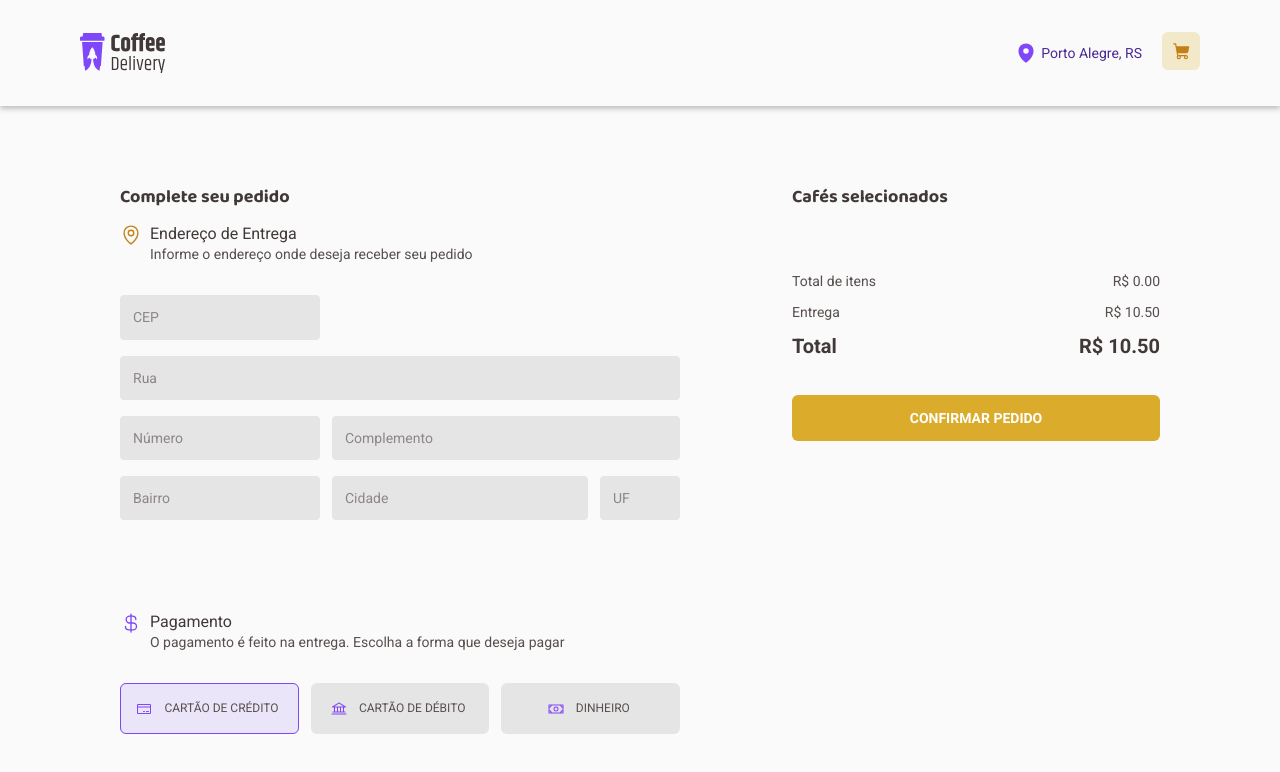
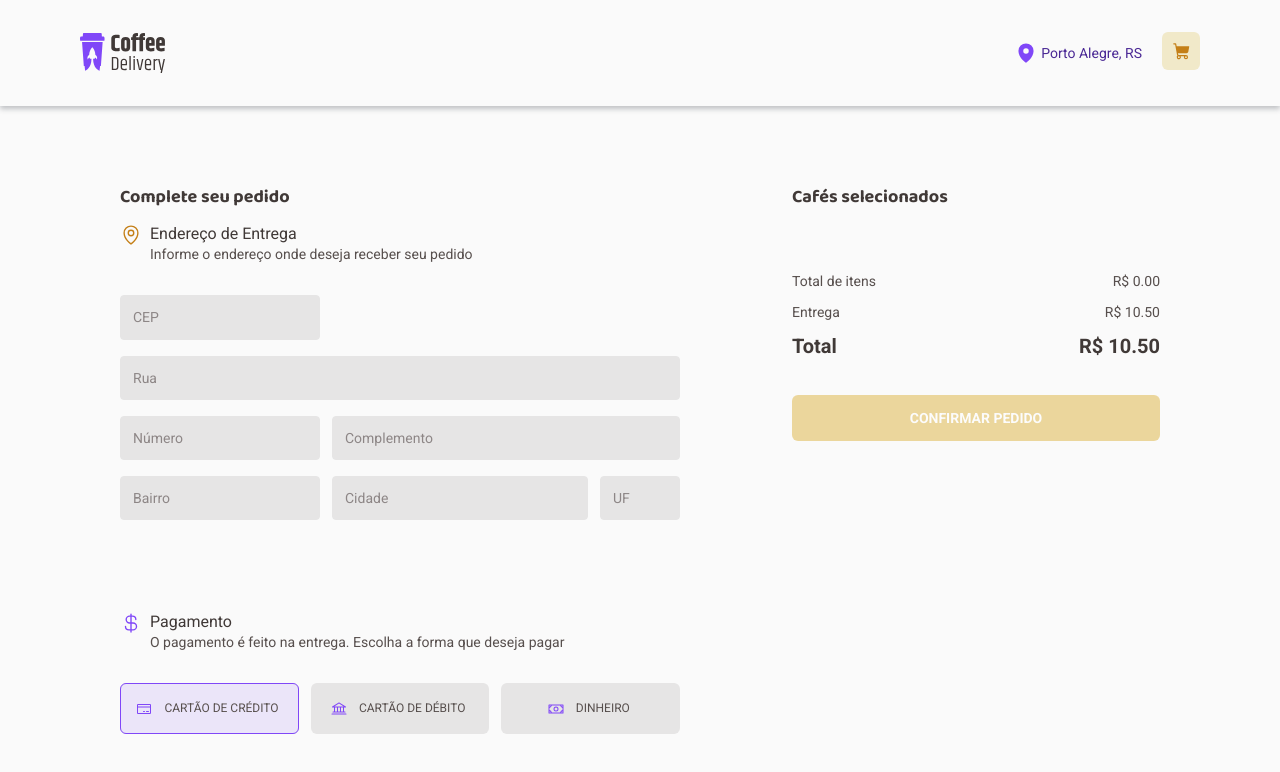
Before and after one commit to FelipeAmorimDev/coffee-delivery, a React (Vite) app: page /cart in a window 1280 px wide. Shown: the top 772 px of the page. Built offline with nearby package versions, Linux system fonts and the light colour scheme; the HTML template or start-up script is replaced by a standard one.

Commit message:
feat: botão de confirma agora desabilita

```diff
--- a/src/pages/Cart/components/CartListData/index.tsx
+++ b/src/pages/Cart/components/CartListData/index.tsx
@@ -32,7 +32,9 @@ export function CartListData() {
           Total<span>R$ {(totalCartPrice + deliveryPrice).toFixed(2)}</span>
         </p>
       </PriceContainer>
-      <button form="checkoutform">CONFIRMAR PEDIDO</button>
+      <button form="checkoutform" disabled={!cartList.length}>
+        CONFIRMAR PEDIDO
+      </button>
     </>
   )
 }
--- a/src/pages/Cart/styles.ts
+++ b/src/pages/Cart/styles.ts
@@ -44,6 +44,14 @@ export const CartListContainer = styled.div`
     color: ${(props) => props.theme.white};
     margin-top: 36px;
     cursor: pointer;
+    transition: 0.2s;
+    &:disabled {
+      opacity: 0.45;
+      cursor: not-allowed;
+    }
+    &:not(:disabled):hover {
+      background: ${(props) => props.theme['yellow-dark']};
+    }
   }
 
   @media (max-width: 660px) {
--- a/src/pages/Home/components/CoffeeItem/index.tsx
+++ b/src/pages/Home/components/CoffeeItem/index.tsx
@@ -52,7 +52,7 @@ export function CoffeeItem({ coffe }: CoffeeItemProps) {
       <p>{coffe.description}</p>
 
       <div>
-        R$ <span>{coffe.price}</span>
+        R$ <span>{coffe.price.toFixed(2)}</span>
         <AddToCartOptions>
           <ItemQuantity
             quantity={quantity}
```
